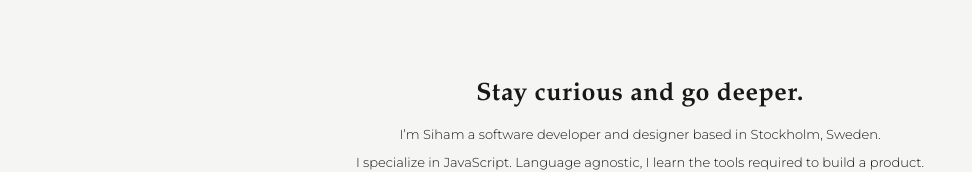
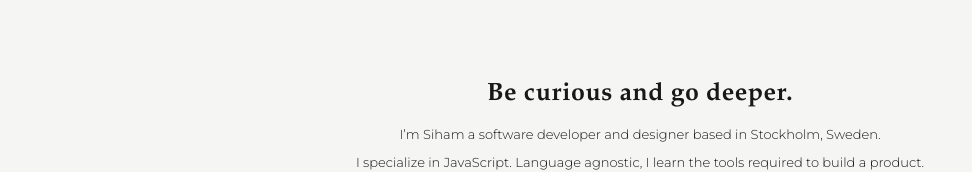
Before and after one commit to csobr/personal-website, a Next.js app: page / in a window 1280 px wide. Shown: the part 225-397 px from the top of the page, without its empty margins (0-972 px from the left). Built offline with nearby package versions, Linux system fonts and the light colour scheme.

Commit message:
New word

```diff
--- a/src/pages/index.js
+++ b/src/pages/index.js
@@ -42,7 +42,7 @@ const Home = () => {
         <main>
           <div className='about'>
             <div className='about-me'>
-              <h1>Stay curious and go deeper.</h1>
+              <h1>Be curious and go deeper.</h1>
               <p>
                 I’m Siham a software developer and designer based in Stockholm,
                 Sweden.{'\n'}I specialize in JavaScript. Language agnostic, I
```
